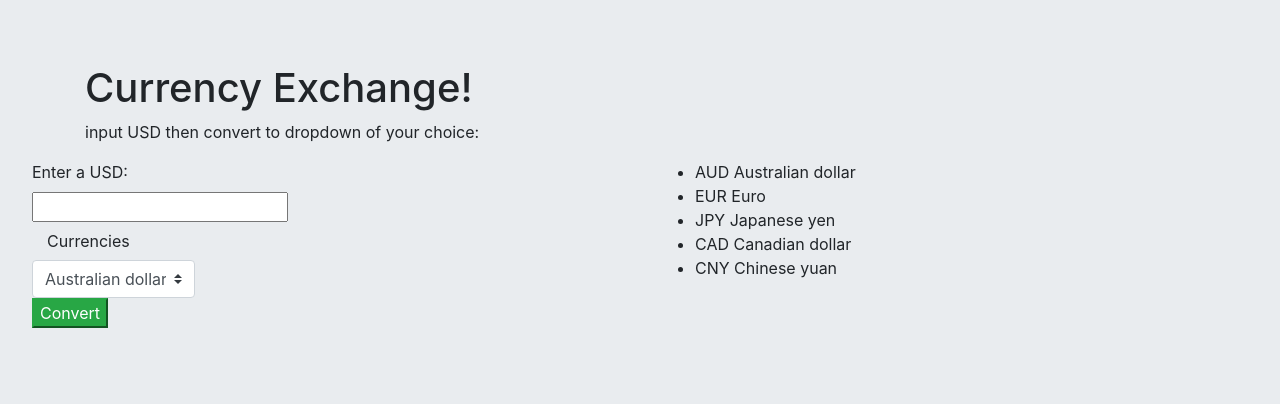
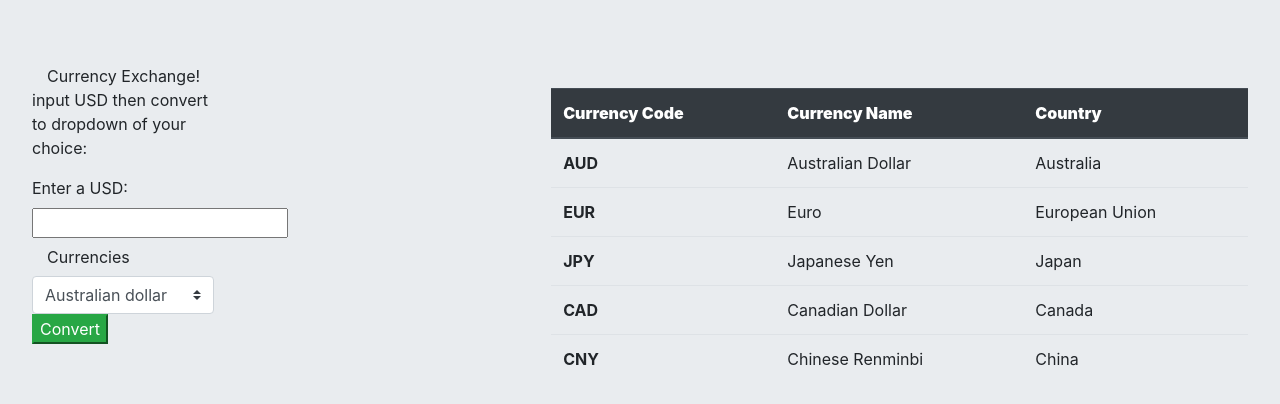
Before and after one commit to charichard09/currency-exchanger, a website built with webpack: page src/index.html in a window 1280 px wide. Built offline with nearby package versions, Linux system fonts and the light colour scheme.

Commit message:
WIP:add css styling

```diff
--- a/src/css/styles.css
+++ b/src/css/styles.css
@@ -1,3 +1,11 @@
 body {
   background-color: lightblue;
 }
+
+#header-div {
+  align-content: center;
+}
+
+.header-title {
+  text-align: center;
+}
--- a/src/index.html
+++ b/src/index.html
@@ -5,16 +5,17 @@
 </head>
 <body class="jumbotron">
 
-  <div class="container">
-    <h1>Currency Exchange!</h1>
-    <p>input USD then convert to dropdown of your choice:</p>
+  <div id="header-div" class="container-fluid">
+    <span class="header-title">Currency Exchange!</span>
+
   </div>
 
   <div class="row">
-    <div id="form-div" class="col-6">
+    <div id="form-div" class="col-5">
       <div class="row">
         <form id="convert-form">
           <div class="col-6">
+            <p>input USD then convert to dropdown of your choice:</p>
             <label for="usd">Enter a USD:</label>
             <input id="usd" type="number" name="usd">
           </div>
@@ -34,16 +35,44 @@
       </form>
     </div>
 
-    <div id="currency-codes" class="col-6">
-      <ul>
-        <li>AUD Australian dollar</li>
-        <li>EUR Euro</li>
-        <li>JPY Japanese yen</li>
-        <li>CAD Canadian dollar</li>
-        <li>CNY Chinese yuan</li>
-      </ul>
+    <div id="currency-codes" class="col-7">
+      <table class="table">
+        <thead class="thead-dark">
+          <tr>
+            <th><strong>Currency Code</strong></th>
+            <th><strong>Currency Name</strong></th>
+            <th><strong>Country</strong></th>
+          </tr>
+        </thead>
+        <tbody>
+          <tr>
+            <th scope="row">AUD</th>
+            <td>Australian Dollar</td>
+            <td>Australia</td>
+          </tr>
+          <tr>
+            <th scope="row">EUR</th>
+            <td>Euro</td>
+            <td>European Union</td>
+          </tr>
+          <tr>
+            <th scope="row">JPY</th>
+            <td>Japanese Yen</td>
+            <td>Japan</td>
+          </tr>
+          <tr>
+            <th scope="row">CAD</th>
+            <td>Canadian Dollar</td>
+            <td>Canada</td>
+          </tr>
+          <tr>
+            <th scope="row">CNY</th>
+            <td>Chinese Renminbi</td>
+            <td>China</td>
+          </tr>
+        </tbody>
+      </table>
     </div>
-
   </div>
 
   <div id="response-div">
```
